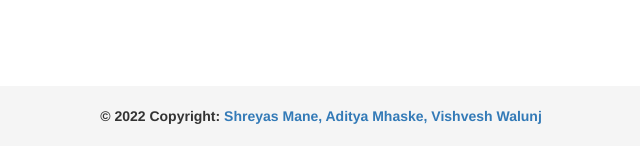
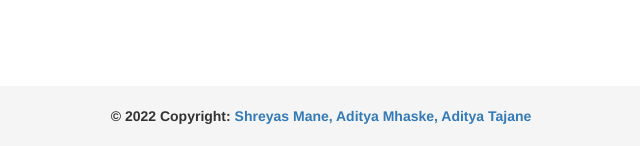
Before and after one commit to shreyasvmane/Diabetes-Prediction-System, a Flask app: page / in a window 1280 px wide. Shown: the part 654-800 px from the top of the page, without its empty margins (319-959 px from the left). Run offline with Flask 2, Linux system fonts and the light colour scheme; some libraries are stand-ins or nearby versions.

Commit message:
Update Footer

```diff
--- a/templates/index2.html
+++ b/templates/index2.html
@@ -85,7 +85,7 @@
     <!-- Footer -->
     <footer class="page-footer font-small blue">
       <div class="footer-copyright text-center py-3">© 2022 Copyright:
-        <a href="https://github.com/shreyasvmane"> Shreyas Mane, Aditya Mhaske, Vishvesh Walunj </a>
+        <a href="https://github.com/shreyasvmane"> Shreyas Mane, Aditya Mhaske, Aditya Tajane </a>
       </div>
     </footer>
 
```
